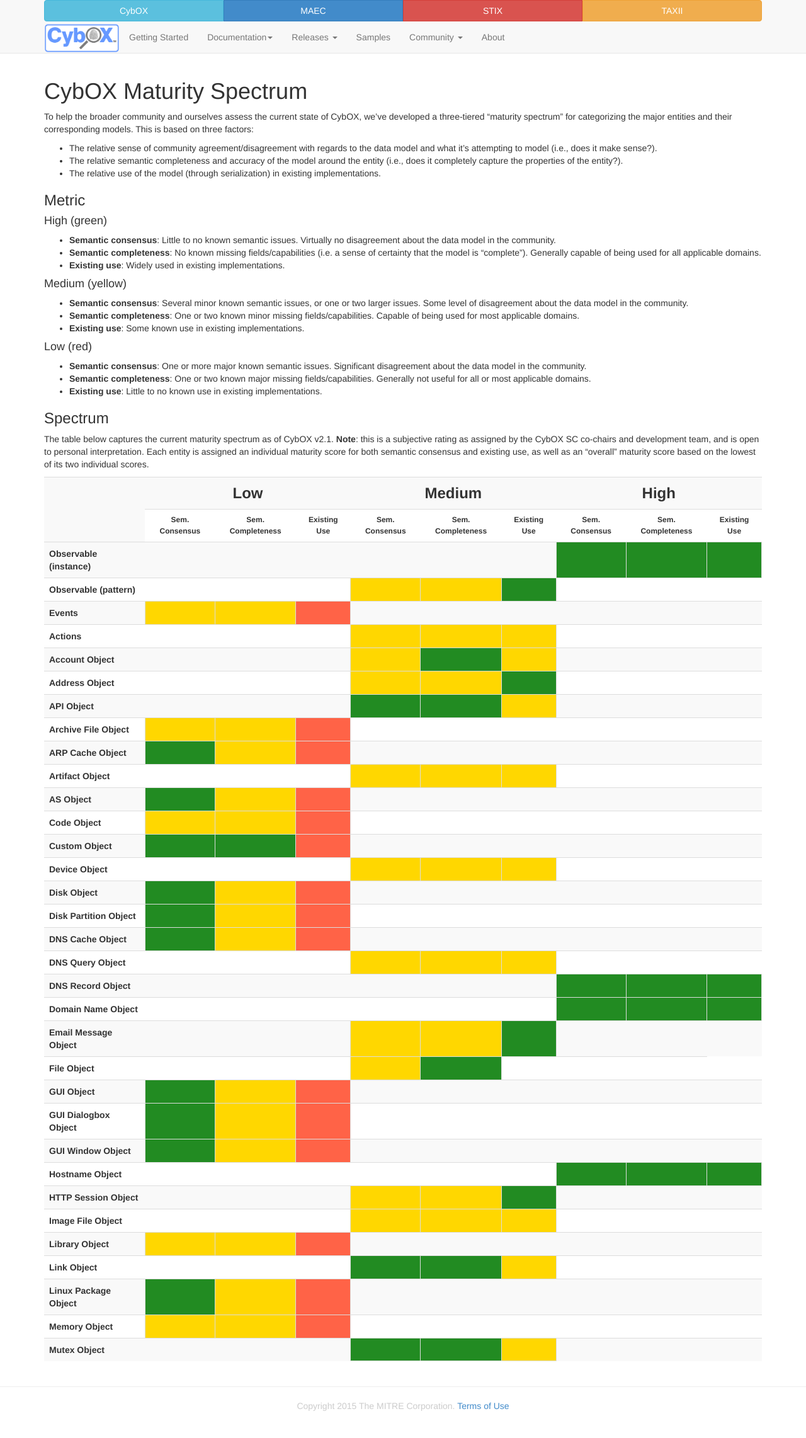
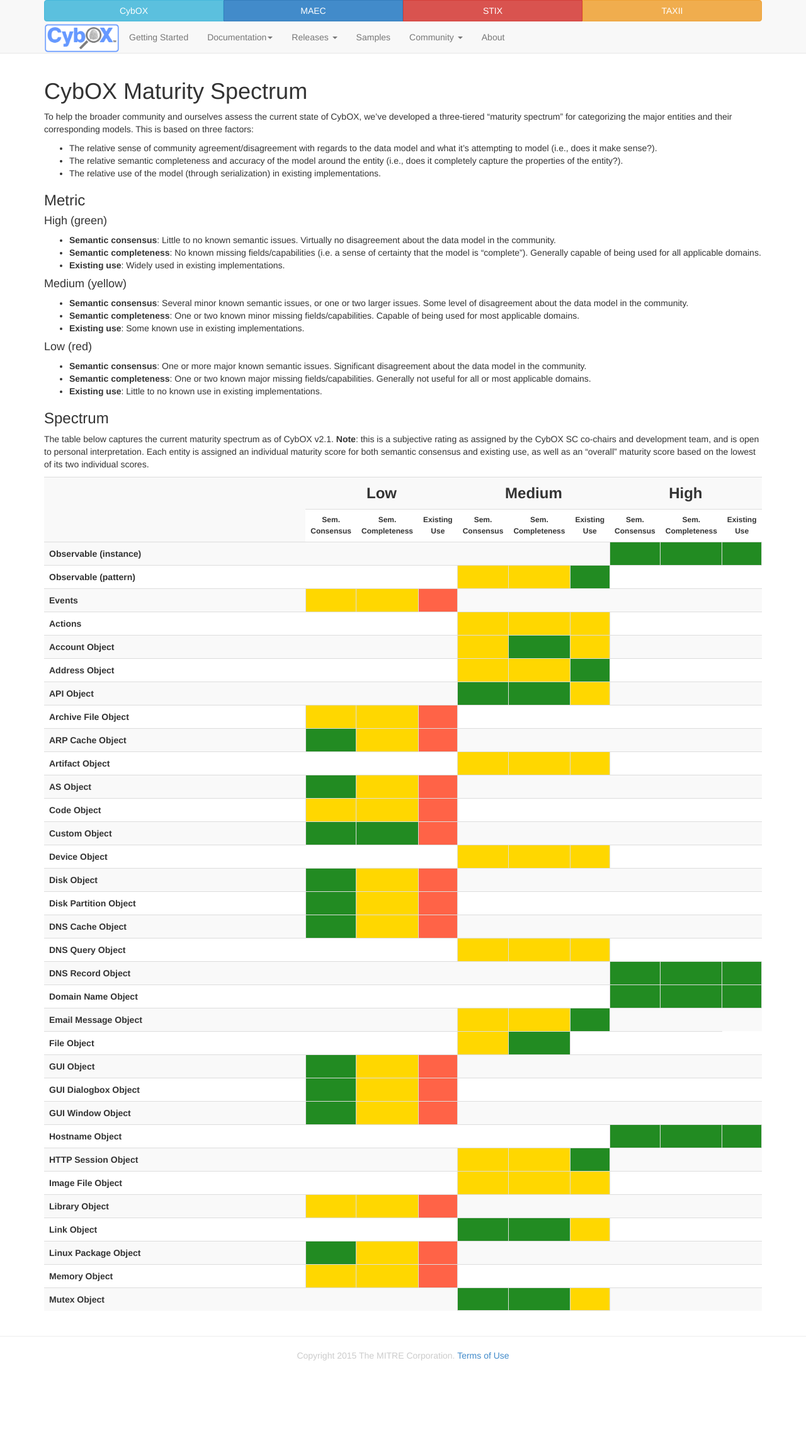
Before and after one commit to CybOXProject/cyboxproject.github.io, a Jekyll site: the page built from maturity-spectrum/index.md, in a window 1280 px wide. Shown: the whole page at 63% size. Built offline with Jekyll 4.4.1, drawn with Linux system fonts in a browser that asks for light colours; Markdown is read by kramdown in place of the engine named in the settings; after the commit the page ends 2203 px from its top, so only the background shows below that.

Commit message:
Updated styling

```diff
--- a/maturity-spectrum/index.md
+++ b/maturity-spectrum/index.md
@@ -37,9 +37,9 @@
 <colgroup span="3"></colgroup>
 <tr>
   <td rowspan="2" style="font-size:12px; white-space: nowrap"></td>
-  <th colspan="3" scope="colgroup" style="text-align:center; font-size:24px">Low</th>
-  <th colspan="3" scope="colgroup" style="text-align:center; font-size:24px">Medium</th>
-  <th colspan="3" scope="colgroup" style="text-align:center; font-size:24px">High</th>
+  <th colspan="3" scope="colgroup" style="width:20%; text-align:center; font-size:24px">Low</th>
+  <th colspan="3" scope="colgroup" style="width:20%; text-align:center; font-size:24px">Medium</th>
+  <th colspan="3" scope="colgroup" style="width:20%; text-align:center; font-size:24px">High</th>
 </tr>
 <tr>
   <th scope="col" style="text-align:center; font-size:12px">Sem. Consensus</th>
```
